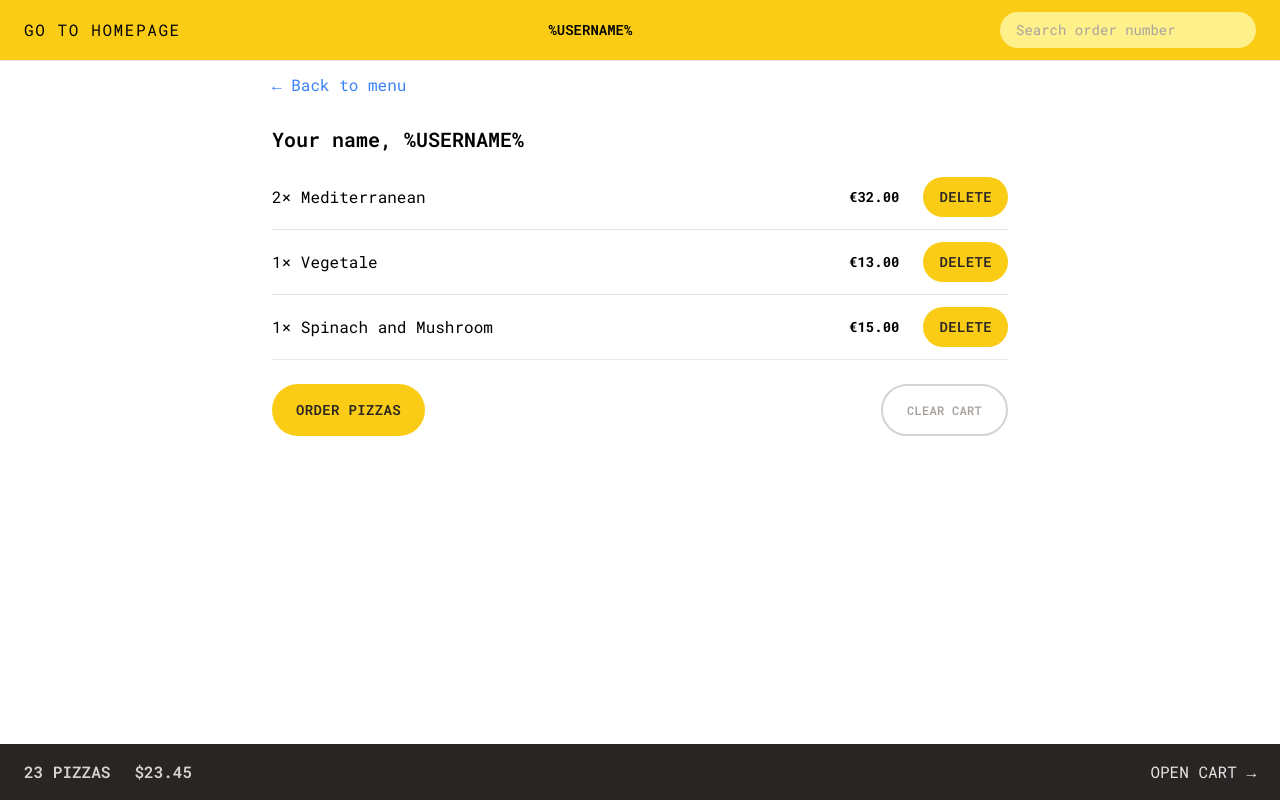
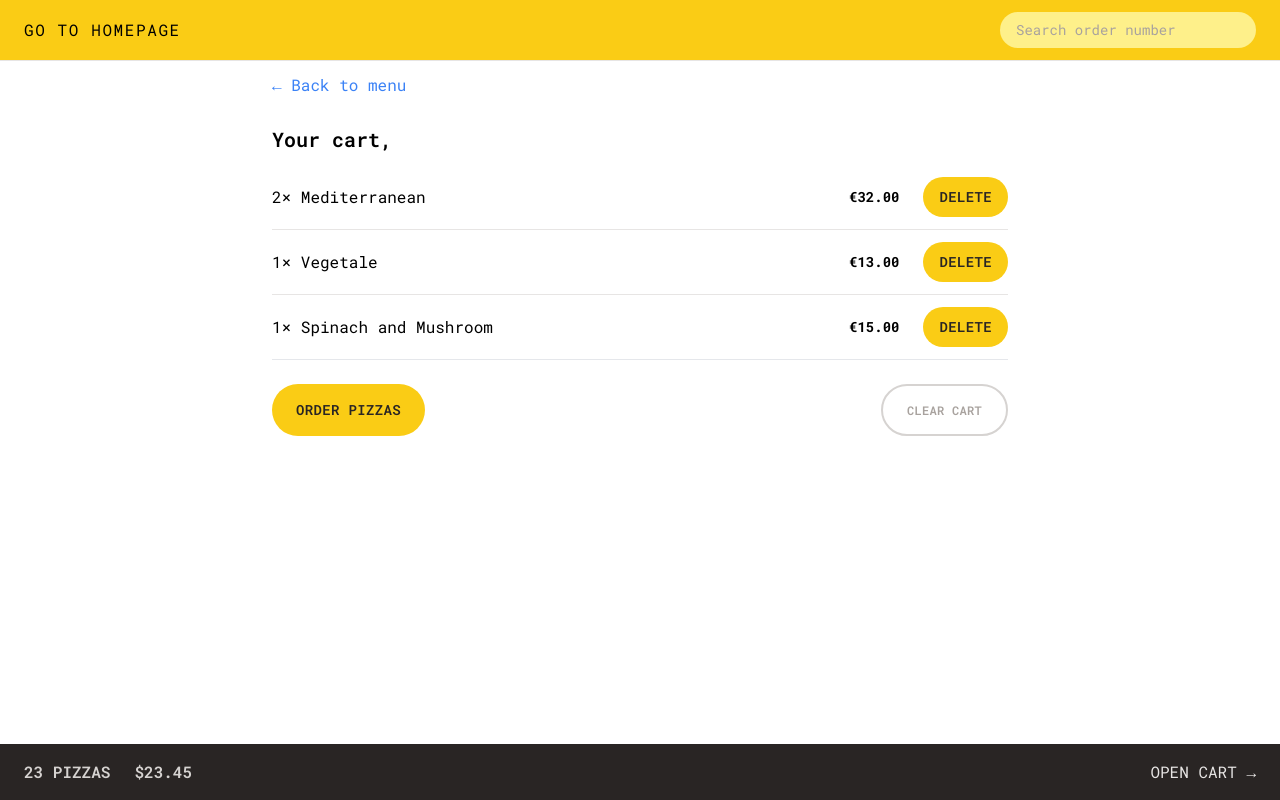
Before and after one commit to DiogoCoelho98/fast_pizza, a React (Vite) app: page /cart in a window 1280 px wide. Built offline with nearby package versions, Linux system fonts and the light colour scheme.

Commit message:
RTK implemented for update username

```diff
--- a/package.json
+++ b/package.json
@@ -10,9 +10,11 @@
     "preview": "vite preview"
   },
   "dependencies": {
+    "@reduxjs/toolkit": "^2.2.7",
     "dotenv": "^16.4.5",
     "react": "^18.3.1",
     "react-dom": "^18.3.1",
+    "react-redux": "^9.1.2",
     "react-router": "^6.26.1",
     "react-router-dom": "^6.26.1"
   },
--- a/src/features/cart/Cart.jsx
+++ b/src/features/cart/Cart.jsx
@@ -1,3 +1,4 @@
+import { useSelector } from "react-redux";
 import LinkButton from "../../ui/LinkButton.jsx";
 import Button from "../../ui/Button.jsx";
 import CartItem from "./CartItem.jsx";
@@ -28,6 +29,7 @@
 
 export default function Cart() {
     const cart = fakeCart;
+    const username = useSelector(store => store.user.username);
 
     return(
         <div className="
@@ -44,7 +46,7 @@
                     text-xl
                     font-semibold"
             >
-                Your name, %USERNAME%
+                Your cart, {username}
             </h2>
 
             <ul className="
--- a/src/features/order/CreateOrder.jsx
+++ b/src/features/order/CreateOrder.jsx
@@ -1,5 +1,6 @@
 import { Form, redirect, useNavigation, useActionData } from "react-router-dom";
 import { createOrder } from "../../services/apiRestaurant.js";
+import { useSelector } from "react-redux";
 import Button from "../../ui/Button.jsx";
 
 
@@ -36,6 +37,7 @@
     const isSubmitting = navigation.state === "submitting";
     const formErrors = useActionData();
     const cart = fakeCart;
+    const username = useSelector(store => store.user.username);
 
     return (
         <div className="
@@ -64,6 +66,8 @@
                     <input
                         type="text"
                         name="customer"
+                        // defaultValue allows to change the value input, contraty to value
+                        defaultValue={username}
                         required
                         className="input grow"
                     />
--- a/src/features/user/CreateUser.jsx
+++ b/src/features/user/CreateUser.jsx
@@ -1,11 +1,23 @@
 import { useState } from "react";
+import { useDispatch } from "react-redux";
+import { updateName } from "./UserSlice.js";
+import { useNavigate } from "react-router";
 import Button from "../../ui/Button.jsx";
 
 export default function CreateUser() {
     const [fullName, setFullName] = useState("");
+    const dispatch = useDispatch();
+    const navigate = useNavigate();
+
+    function handleSubmit(e) {
+        e.preventDefault();
+        if (!fullName) return null;
+        dispatch(updateName(fullName));
+        navigate("/menu");
+    }
 
     return (
-        <form>
+        <form onSubmit={handleSubmit}>
             <p
                 className="
                     mb-4
@@ -26,8 +38,7 @@
                 className="
                     w-72
                     mb-8
-                    input
-                    "
+                    input"
             />
 
             {fullName !== "" && (
--- a/src/features/user/UserSlice.jsx
+++ b/src/features/user/UserSlice.js
@@ -1,4 +1,5 @@
 import { getAddress } from "../../services/apiGeocoding.js";
+import { createSlice } from "@reduxjs/toolkit";
 
 // User current geographical location (lat/lng)
 function getPosition() {
@@ -21,3 +22,21 @@
 
     return {position, address};
 }
+
+const initialState = {
+    username: ""
+};
+
+const userSlice = createSlice({
+    name: "user",
+    initialState,
+    reducers: {
+        updateName(state, action) {
+            state.username = action.payload;
+        }
+    }
+});
+
+export const { updateName } = userSlice.actions;
+
+export default userSlice.reducer;
--- a/src/features/user/Username.jsx
+++ b/src/features/user/Username.jsx
@@ -1,4 +1,9 @@
+import { useSelector } from "react-redux";
+
 export default function Username() {
+    const username = useSelector(store => store.user.username);
+    if (!username) return null;
+
     return (
         <div className="
             text-sm
@@ -7,7 +12,7 @@
             md:block
             "
         >
-            <h3>%USERNAME%</h3>
+            <h3>{username}</h3>
         </div>
     );
 }
--- a/src/main.jsx
+++ b/src/main.jsx
@@ -1,10 +1,14 @@
 import { StrictMode } from 'react'
 import { createRoot } from 'react-dom/client'
+import { Provider } from 'react-redux'
+import store from './store.js'
 import App from './App.jsx'
 import './index.css'
 import "./services/apiGeocoding.js"
 createRoot(document.getElementById('root')).render(
   <StrictMode>
-    <App />
+    <Provider store={store}>
+      <App />
+    </Provider>
   </StrictMode>,
 )
--- /dev/null
+++ b/src/store.js
@@ -0,0 +1,10 @@
+import { configureStore } from "@reduxjs/toolkit";
+import userReducer from "./features/user/UserSlice";
+
+const store = configureStore({
+    reducer: {
+        user: userReducer
+    }
+});
+
+export default store;
--- a/src/ui/Home.jsx
+++ b/src/ui/Home.jsx
@@ -1,6 +1,11 @@
+import { useSelector } from "react-redux";
 import CreateUser from "../features/user/CreateUser.jsx";
+import Button from "../ui/Button.jsx";
 
 export default function Home() {
+    const username = useSelector(store => store.user.username);
+    console.log(username);
+
     return (
         <div className="
             my-10
@@ -26,7 +31,17 @@
                 </span>
             </h1>
 
-            <CreateUser />
+            {
+                username.length > 0 ?
+                    <Button
+                        to="/menu"
+                        type="primary"
+                    >
+                        Continue ordering, {username}
+                    </Button>
+                        :
+                    <CreateUser />
+            }
         </div>
     );
 }
```
Also changed, not shown: 1 other file (tests, documents, lock files or other folders).
